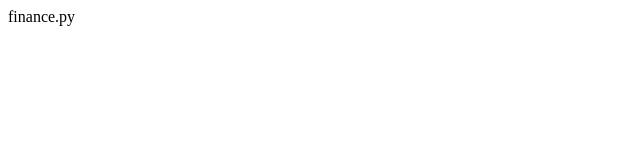
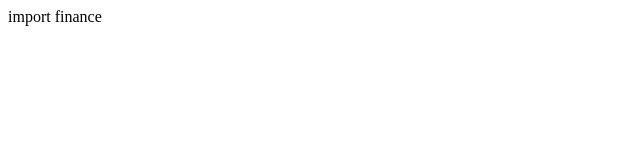
Before and after one commit to FernandoAracena/FinanceTA_Project, a plain HTML site: page index.html in a window 1280 px wide. Shown: the full height of the page, 0-640 px from the left. Drawn offline with Linux system fonts and the light colour scheme.

Commit message:
Update index.html

```diff
--- a/index.html
+++ b/index.html
@@ -4,6 +4,6 @@
     <title>This is the title of the webpage!</title>
   </head>
   <body>
-    finance.py
+    import finance
   </body>
 </html>
```
